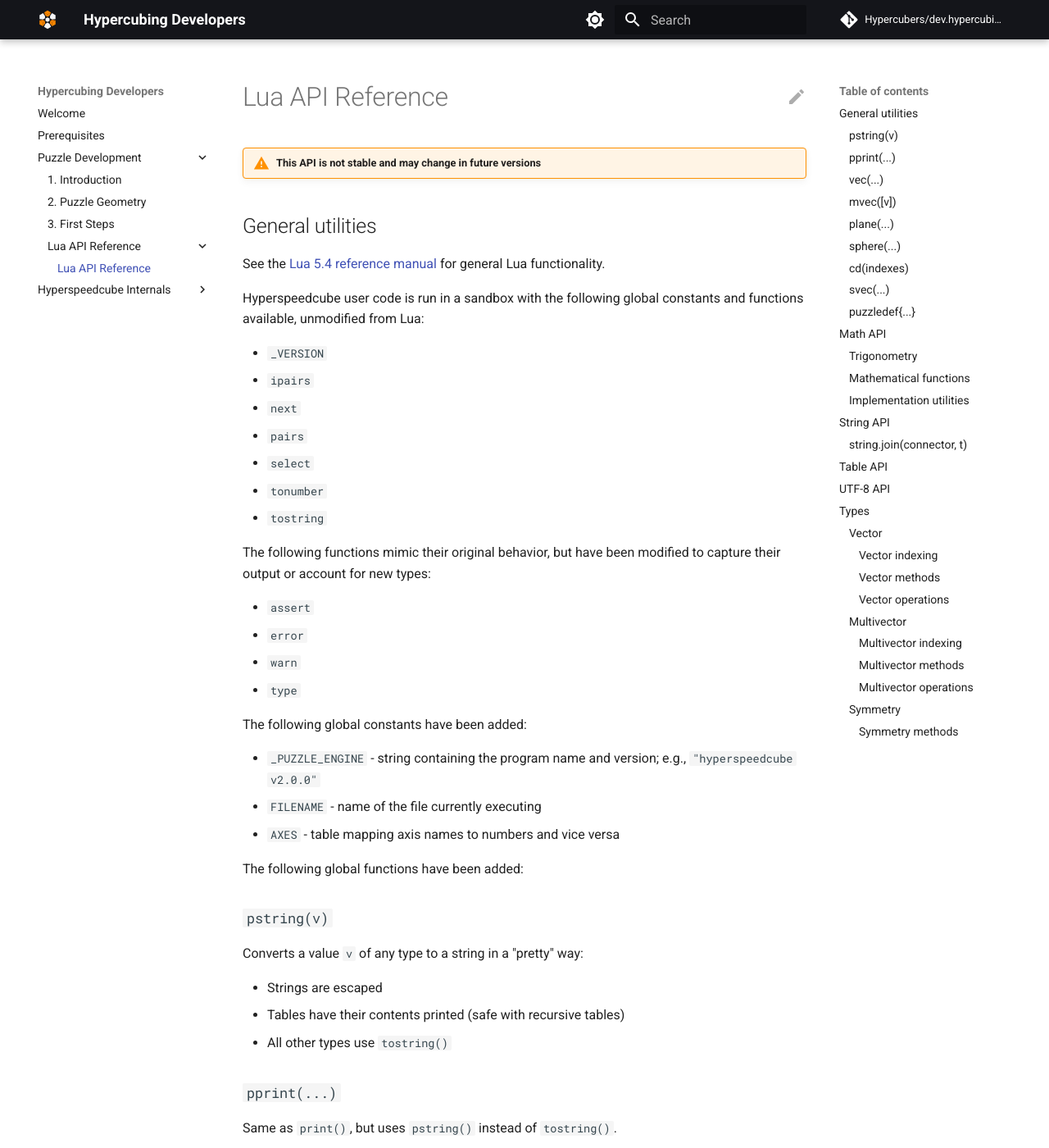
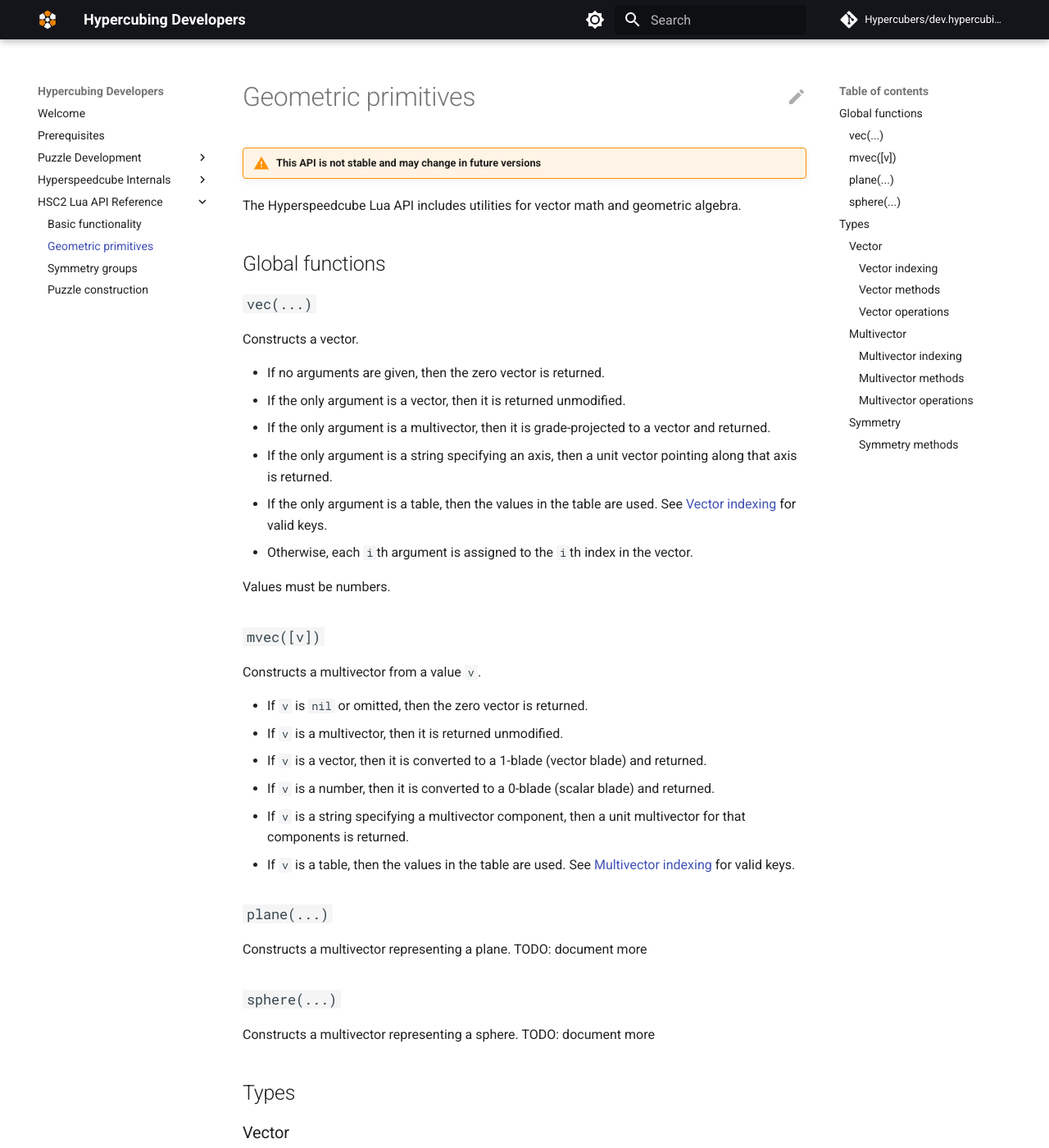
Before and after one commit to Hypercubers/dev.hypercubing.xyz, an MkDocs documentation site: the page built from docs/lua/geometry.md, in a window 1280 px wide and 1400 px high. Shown: the whole window at 82% size. Built offline with MkDocs 1.6.1 and Material for MkDocs 9.7.7, drawn with Linux system fonts in a browser that asks for light colours; comment, search, counter and statistics services are not loaded; some of the changed text lies outside the part shown.

Commit message:
Split Lua API docs among several different files

```diff
--- a/docs/puzzle-dev/api.md
+++ b/docs/lua/geometry.md
@@ -1,47 +1,10 @@
-# Lua API Reference
+# Geometric primitives
 
 !!! warning "This API is not stable and may change in future versions"
 
-## General utilities
+The Hyperspeedcube Lua API includes utilities for vector math and geometric algebra.
 
-See the [Lua 5.4 reference manual](https://www.lua.org/manual/5.4/manual.html) for general Lua functionality.
-
-Hyperspeedcube user code is run in a sandbox with the following global constants and functions available, unmodified from Lua:
-
-- `_VERSION`
-- `ipairs`
-- `next`
-- `pairs`
-- `select`
-- `tonumber`
-- `tostring`
-
-The following functions mimic their original behavior, but have been modified to capture their output or account for new types:
-
-- `assert`
-- `error`
-- `warn`
-- `type`
-
-The following global constants have been added:
-
-- `_PUZZLE_ENGINE` - string containing the program name and version; e.g., `"hyperspeedcube v2.0.0"`
-- `FILENAME` - name of the file currently executing
-- `AXES` - table mapping axis names to numbers and vice versa
-
-The following global functions have been added:
-
-### `pstring(v)`
-
-Converts a value `v` of any type to a string in a "pretty" way:
-
-- Strings are escaped
-- Tables have their contents printed (safe with recursive tables)
-- All other types use `tostring()`
-
-### `pprint(...)`
-
-Same as `print()`, but uses `pstring()` instead of `tostring()`.
+## Global functions
 
 ### `vec(...)`
 
@@ -75,102 +38,7 @@ Constructs a multivector representing a plane. TODO: document more
 
 Constructs a multivector representing a sphere. TODO: document more
 
-### `cd(indexes)`
-
-Constructs a [Coxeter group](https://en.wikipedia.org/wiki/Coxeter_group) from a [Coxeter-Dynkin diagram](https://en.wikipedia.org/wiki/Coxeter%E2%80%93Dynkin_diagram) specified as a table `indexes`. For example, `cd({4, 3})` is the symmetry group of a cube.
-
-Lua syntax allows omitting the parentheses when calling this function with a table literal. For example, you can write `cd{4, 3}` instead of `cd({4, 3})`.
-
-### `svec(...)`
-
-TODO: document
-
-### `puzzledef{...}`
-
-TODO: document
-
-## Math API
-
-The math API is almost unmodified from Lua. The functions `math.random` and `math.randomseed` have been removed and the following have been added:
-
-- `math.tau` - equivalent to `math.pi * 2`
-- `math.phi` - equivalent to `(1 + math.sqrt(5)) / 2`
-
-Other functions remain unmodified:
-
-### Trigonometry
-
-- `math.acos`
-- `math.asin`
-- `math.atan`
-- `math.cos`
-- `math.deg`
-- `math.pi`
-- `math.rad`
-- `math.sin`
-- `math.tan`
-
-### Mathematical functions
-
-- `math.abs`
-- `math.ceil`
-- `math.exp`
-- `math.floor`
-- `math.fmod`
-- `math.log`
-- `math.max`
-- `math.min`
-- `math.modf`
-- `math.sqrt`
-
-### Implementation utilities
-
-- `math.huge`
-- `math.maxinteger`
-- `math.mininteger`
-- `math.ult`
-- `math.tointeger`
-- `math.type`
-
-## String API
-
-All functions from the Lua string API remain unmodified:
-
-- `string.byte`
-- `string.char`
-- `string.dump`
-- `string.find`
-- `string.format`
-- `string.gmatch`
-- `string.gsub`
-- `string.len`
-- `string.lower`
-- `string.match`
-- `string.pack`
-- `string.packsize`
-- `string.rep`
-- `string.reverse`
-- `string.sub`
-- `string.unpack`
-- `string.upper`
-
-The following have been added:
-
-### `string.join(connector, t)`
-
-Given a string `connector` and a list `t`, returns a string containing each element from `t` converted to a string using `tostring()` concatenated together, separated by `connector`.
-
-## Table API
-
-The entire `table` API is unmodified from Lua.
-
-## UTF-8 API
-
-The entire `utf8` API is unmodified from Lua.
-
 ## Types
-
-The Hyperspeedcube API adds several new types.
 
 ### Vector
 
--- a/mkdocs.yml
+++ b/mkdocs.yml
@@ -75,15 +75,18 @@ nav:
   - Puzzle Development:
     - 1. Introduction: puzzle-dev/index.md
     - 2. Puzzle Geometry: puzzle-dev/geometry.md
-    - 3. First Steps: puzzle-dev/first-steps.md
-    - Lua API Reference:
-      - puzzle-dev/api.md
+    - 3. First Steps: puzzle-dev/first-puzzle.md
   - Hyperspeedcube Internals:
     - 1. Introduction: internals/index.md
     - 2. Vectorspace GA: internals/vga.md
     - 3. Projective GA: internals/pga.md
     - 4. Conformal GA: internals/cga.md
     - 5. Slicing: internals/slicing.md
+  - HSC2 Lua API Reference:
+    - lua/basic.md
+    - lua/geometry.md
+    - lua/symmetries.md
+    - lua/puzzles.md
 extra_javascript:
   - https://unpkg.com/tablesort@5.3.0/dist/tablesort.min.js
   - javascripts/tablesort.js
```
Also changed, not shown: docs/lua/basic.md (added, +125 -0 lines), docs/lua/puzzles.md (added, +5 -0 lines), docs/lua/symmetries.md (added, +24 -0 lines), docs/puzzle-dev/first-puzzle.md (+1 -1 lines).
